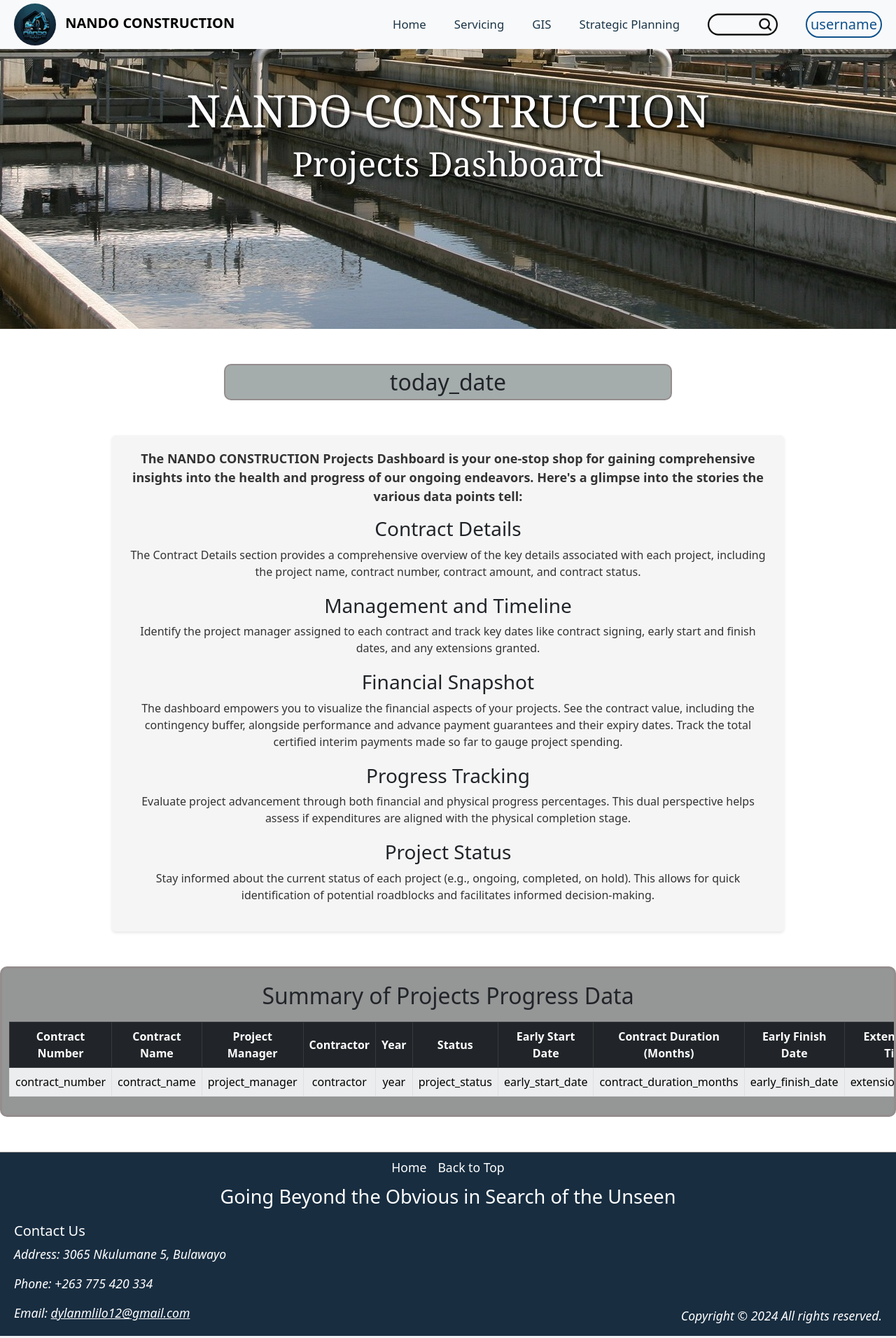
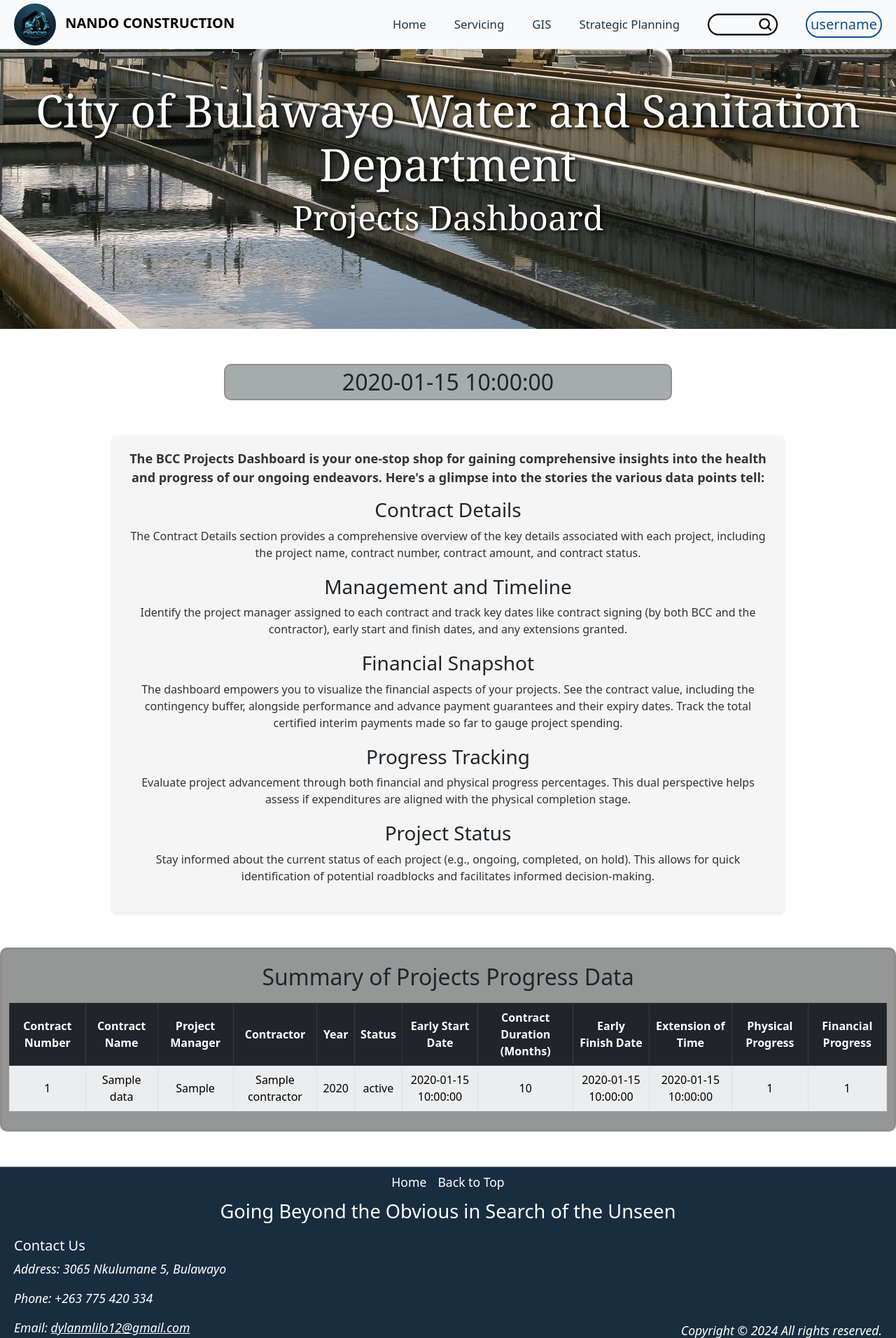
Before and after one commit to dylanmlilo/alx-portfolio-project-management-dashboard, a Flask app: template templates/home.html in a window 1280 px wide. Shown: the top 1912 px of the page at 70% size. Run offline with Flask 3, Linux system fonts and the light colour scheme; the template is opened without the code that fills it: most values are stand-ins (such as "Sample title", 1, 10 or a date in 2020); some libraries are stand-ins or nearby versions.

Commit message:
created tables for the home, strategic, gis, and servicing pages using data obtained from the database

```diff
--- a/routes/routes_gis_data.py
+++ b/routes/routes_gis_data.py
@@ -1,4 +1,5 @@
 from flask import Blueprint, render_template
+from models.gis import gis_data_to_dict_list
 
 
 gis_data_bp = Blueprint('gis_data', __name__)
@@ -6,4 +7,5 @@ gis_data_bp = Blueprint('gis_data', __name__)
 
 @gis_data_bp.route("/GIS", strict_slashes=False)
 def gis():
-    return render_template("gis.html")
+    gis_data_list = gis_data_to_dict_list()
+    return render_template("gis.html", gis_data_list=gis_data_list)
--- a/routes/routes_home.py
+++ b/routes/routes_home.py
@@ -7,4 +7,5 @@ home_bp = Blueprint('home', __name__)
 
 @home_bp.route("/home", strict_slashes=False)
 def index():
-    return render_template("home.html")
+    projects_data = projects_data_to_dict_list()
+    return render_template("home.html", projects_data=projects_data)
--- a/routes/routes_sections.py
+++ b/routes/routes_sections.py
@@ -1,4 +1,5 @@
 from flask import Blueprint, render_template
+from models.projects import projects_data_to_dict_list
 
 
 sections_bp = Blueprint('sections', __name__)
@@ -6,4 +7,5 @@ sections_bp = Blueprint('sections', __name__)
 
 @sections_bp.route("/Servicing", strict_slashes=False)
 def servicing():
-    return render_template("servicing.html")
+    projects_data =  projects_data_to_dict_list()
+    return render_template("servicing.html",  projects_data=projects_data)
--- a/routes/routes_strategic.py
+++ b/routes/routes_strategic.py
@@ -1,4 +1,5 @@
 from flask import Blueprint, render_template
+from models.strategic import StrategicTask
 
 
 strategic_bp = Blueprint('strategic', __name__)
@@ -6,4 +7,5 @@ strategic_bp = Blueprint('strategic', __name__)
 
 @strategic_bp.route("/StrategicPlanning", strict_slashes=False)
 def strategic_planning():
-    return render_template("strategic_planning.html")
+    strategic_data = StrategicTask.strategic_tasks_to_dict_list
+    return render_template("strategic_planning.html", strategic_data=strategic_data)
--- a/templates/home.html
+++ b/templates/home.html
@@ -3,13 +3,13 @@
 {% block content %}
 <div class="main_container">
     <div class="main-heading">
-      <h1>NANDO CONSTRUCTION</h1>
+      <h1>City of Bulawayo Water and Sanitation Department</h1>
       <h2>Projects Dashboard</h2>
     </div>
-    <p class="card-text date"> today_date </p>
+    <p class="card-text date">{{ today_date }}</p>
     <div class="about_container">
       <p class="main_paragraph">
-        The NANDO CONSTRUCTION Projects Dashboard is your one-stop shop for gaining comprehensive insights into the health and progress of our ongoing endeavors.
+        The BCC Projects Dashboard is your one-stop shop for gaining comprehensive insights into the health and progress of our ongoing endeavors.
         Here's a glimpse into the stories the various data points tell:
       </p>
       <h3>Contract Details</h3>
@@ -19,7 +19,7 @@
       </p>
       <h3>Management and Timeline</h3>
       <p class="sub_paragraph">
-        Identify the project manager assigned to each contract and track key dates like contract signing,
+        Identify the project manager assigned to each contract and track key dates like contract signing (by both BCC and the contractor),
         early start and finish dates, and any extensions granted.
       </p>
       <h3>Financial Snapshot</h3>
@@ -60,22 +60,25 @@
             </thead>
 
             <tbody>
+              {% for data in projects_data %}
               <tr class="table-light">
-                  <td>contract_number</td>
-                  <td>contract_name</td>
-                  <td>project_manager</td>
-                  <td>contractor</td>
-                  <td>year</td>
-                  <td>project_status</td>
-                  <td>early_start_date</td>
-                  <td>contract_duration_months</td>
-                  <td>early_finish_date</td>
-                  <td>extension_of_time</td>
-                  <td>physical_progress_percentage</td>
-                  <td>financial_progress_percentage</td>
+                  <td>{{ data.contract_number or '' }}</td>
+                  <td>{{ data.contract_name or '' }}</td>
+                  <td>{{ data.project_manager or '' }}</td>
+                  <td>{{ data.contractor or ''}}</td>
+                  <td>{{ data.year or '' }} </td>
+                  <td>{{ data.project_status or ''}}</td>
+                  <td>{{ data.early_start_date or ''}}</td>
+                  <td>{{ data.contract_duration_months or '' }}</td>
+                  <td>{{ data.early_finish_date or ''}}</td>
+                  <td>{{ data.extension_of_time or ''}}</td>
+                  <td>{{ data.physical_progress_percentage or ''  }}</td>
+                  <td>{{ data.financial_progress_percentage or ''}}</td>
               </tr>
+              {% endfor %}
             </tbody>
           </table>
       </div>
     </div>
+</div>
 {% endblock%}
```
Also changed, not shown: templates/gis.html (+7 -5 lines), templates/servicing.html (+18 -13 lines), templates/strategic_planning.html (+14 -12 lines).
